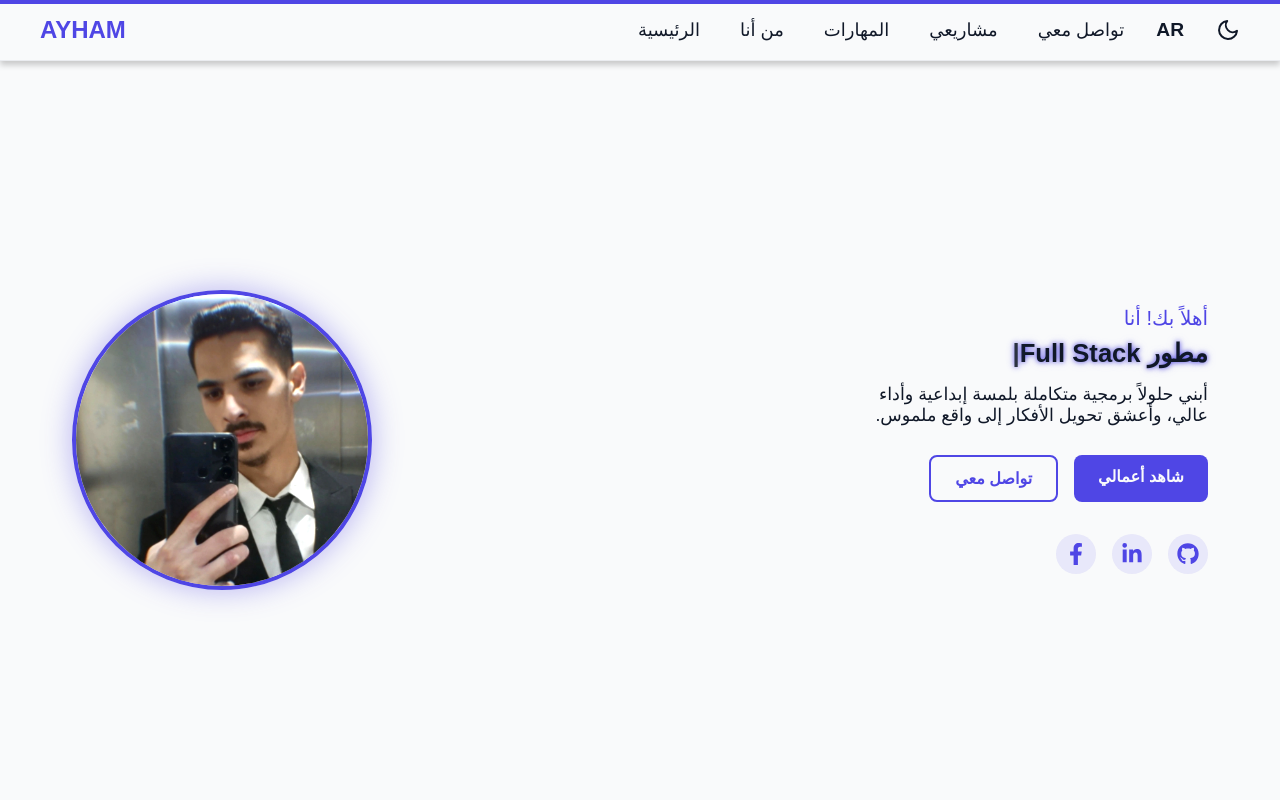
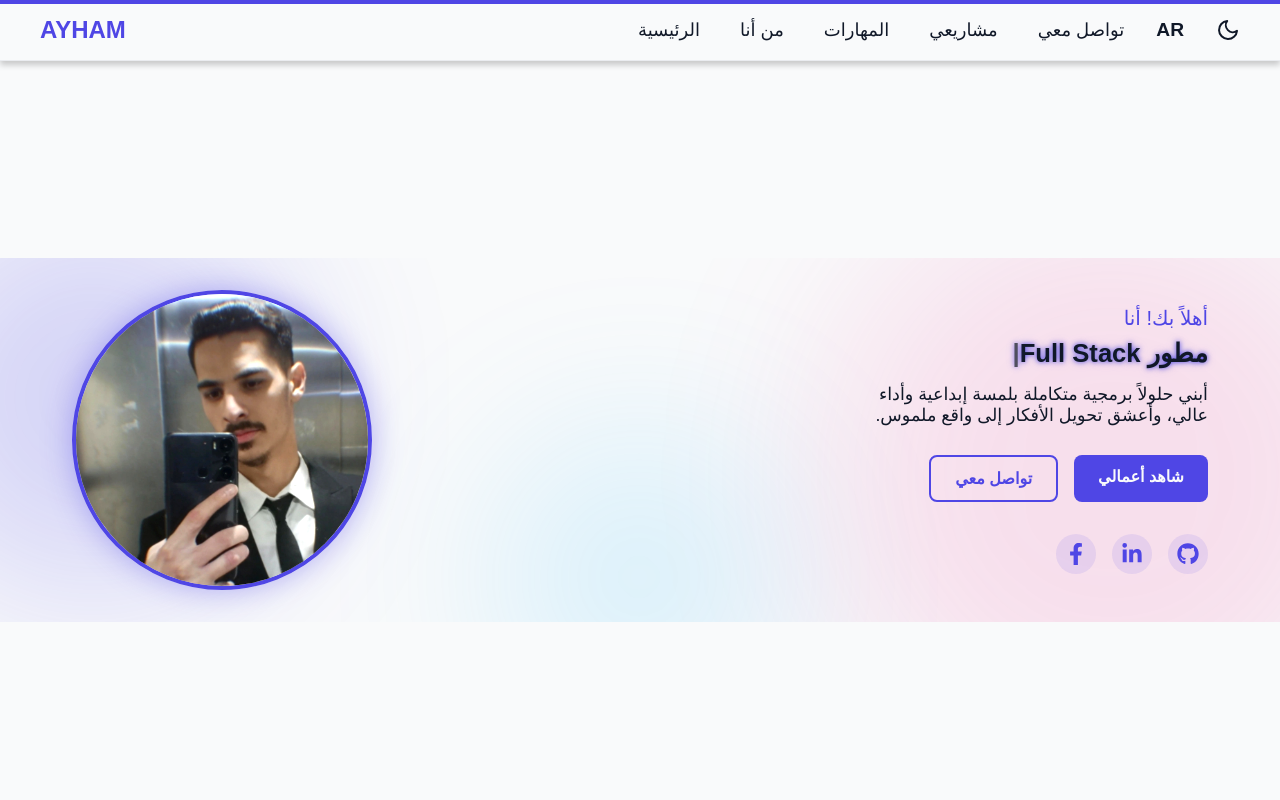
Before and after one commit to Ayham1najeb/portfolio-ayham, a React (Vite) app: page / in a window 1280 px wide. Shown: the top 800 px of the page. Built offline with nearby package versions, Linux system fonts and the light colour scheme.

Commit message:
Add animated glowing gradient background to Hero section

```diff
--- a/src/components/Hero.jsx
+++ b/src/components/Hero.jsx
@@ -6,8 +6,63 @@ import Typed from 'typed.js';
 import { useLanguage } from '../context/LanguageContext';
 
 // Styled Components
+const HeroWrapper = styled.div`
+    position: relative;
+    width: 100%;
+    overflow: hidden;
+    display: flex;
+    align-items: center;
+    justify-content: center;
+`;
+
+const BackgroundElements = styled.div`
+    position: absolute;
+    top: 0;
+    left: 0;
+    width: 100%;
+    height: 100%;
+    z-index: 0;
+    overflow: hidden;
+    pointer-events: none;
+`;
+
+const Blob = styled(motion.div)`
+    position: absolute;
+    border-radius: 50%;
+    filter: blur(80px);
+    opacity: 0.5;
+    z-index: 0;
+`;
+
+const Blob1 = styled(Blob)`
+    width: 400px;
+    height: 400px;
+    background: rgba(79, 70, 229, 0.4);
+    top: -10%;
+    left: -10%;
+`;
+
+const Blob2 = styled(Blob)`
+    width: 500px;
+    height: 500px;
+    background: rgba(236, 72, 153, 0.3);
+    bottom: -20%;
+    right: -10%;
+`;
+
+const Blob3 = styled(Blob)`
+    width: 300px;
+    height: 300px;
+    background: rgba(56, 189, 248, 0.3);
+    top: 40%;
+    left: 40%;
+`;
+
 const HeroContainer = styled.div`
+    position: relative;
+    z-index: 1;
     max-width: 1200px;
+    width: 100%;
     margin: 0 auto;
     padding: 2rem;
     display: flex;
@@ -207,9 +262,37 @@ const Hero = () => {
     }, [language, t]);
 
     return (
-        <HeroContainer>
+        <HeroWrapper>
+            <BackgroundElements>
+                <Blob1
+                    animate={{
+                        x: [0, 50, -30, 0],
+                        y: [0, -50, 20, 0],
+                        scale: [1, 1.1, 0.9, 1]
+                    }}
+                    transition={{ duration: 15, repeat: Infinity, ease: "linear" }}
+                />
+                <Blob2
+                    animate={{
+                        x: [0, -60, 40, 0],
+                        y: [0, 40, -30, 0],
+                        scale: [1, 1.2, 0.8, 1]
+                    }}
+                    transition={{ duration: 18, repeat: Infinity, ease: "linear" }}
+                />
+                <Blob3
+                    animate={{
+                        x: [0, 40, -50, 0],
+                        y: [0, -40, 50, 0],
+                        scale: [1, 0.9, 1.1, 1]
+                    }}
+                    transition={{ duration: 12, repeat: Infinity, ease: "linear" }}
+                />
+            </BackgroundElements>
 
-            {/* 1. النصوص والأزرار (على اليسار/اليمين حسب اللغة) */}
+            <HeroContainer>
+
+                {/* 1. النصوص والأزرار (على اليسار/اليمين حسب اللغة) */}
             <TextContent
                 initial="hidden"
                 animate="visible"
@@ -298,6 +381,7 @@ const Hero = () => {
             </ImageContainer>
 
         </HeroContainer>
+        </HeroWrapper>
     );
 };
 
```
